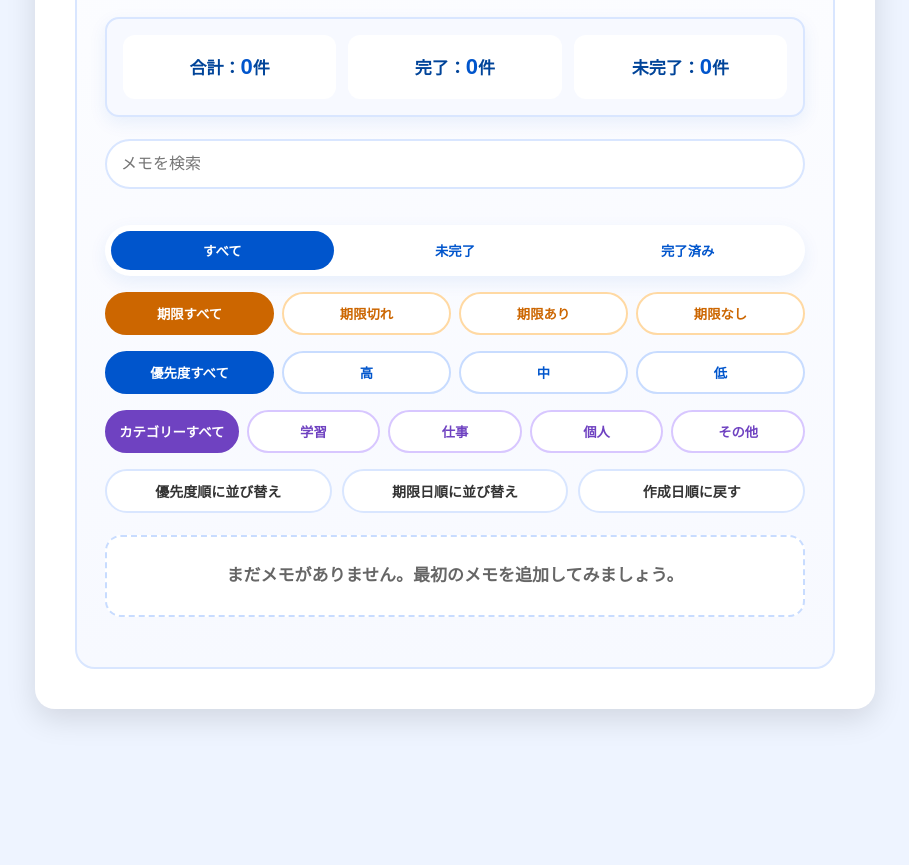
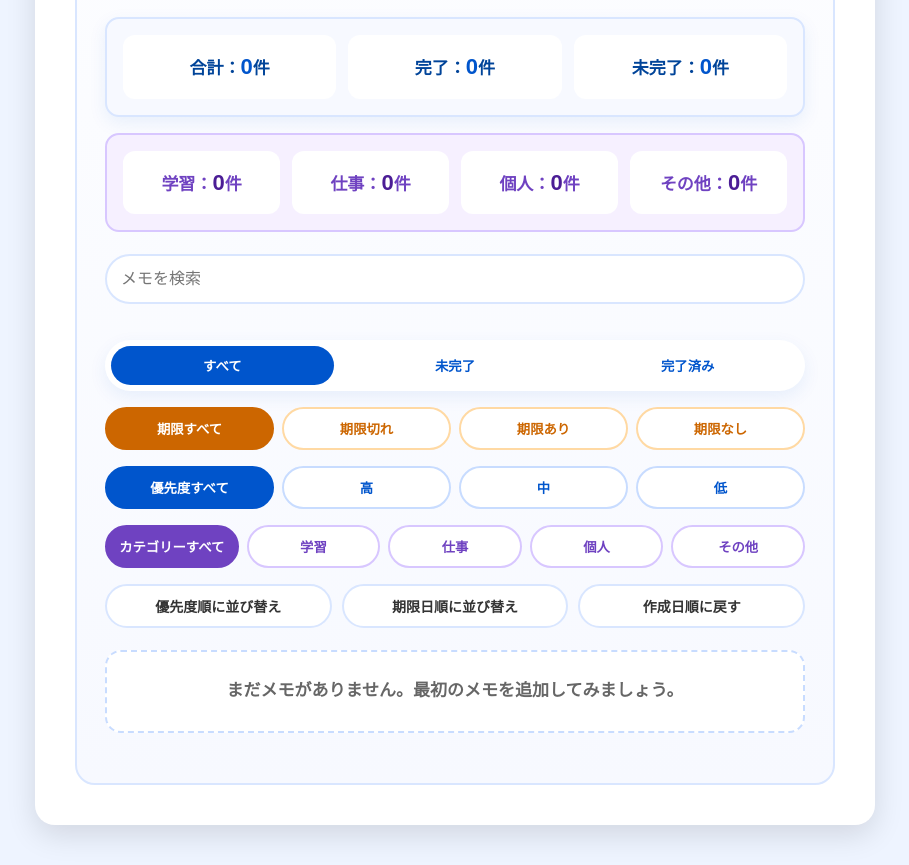
Before and after one commit to kanto879/day1-profire, a plain HTML site: page index.html in a window 1280 px wide. Shown: the part 1943-2808 px from the top of the page, without its empty margins (185-1094 px from the left). Before the commit the page ends 2692 px from the top, so only its background shows below. Drawn offline with Linux system fonts and the light colour scheme.

Commit message:
add category counts

```diff
--- a/index.html
+++ b/index.html
@@ -100,6 +100,13 @@
   <p>未完了：<span id="activeCount">0</span>件</p>
 </div>
 
+<div class="category-count-box">
+  <p>学習：<span id="studyCount">0</span>件</p>
+  <p>仕事：<span id="workCount">0</span>件</p>
+  <p>個人：<span id="personalCount">0</span>件</p>
+  <p>その他：<span id="otherCount">0</span>件</p>
+</div>
+
 <div class="search-box">
   <input type="text" id="searchInput" placeholder="メモを検索">
 </div>
--- a/script.js
+++ b/script.js
@@ -17,6 +17,11 @@ const emptyMessage = document.getElementById("emptyMessage");
 const totalCount = document.getElementById("totalCount");
 const doneCount = document.getElementById("doneCount");
 const activeCount = document.getElementById("activeCount");
+
+const studyCount = document.getElementById("studyCount");
+const workCount = document.getElementById("workCount");
+const personalCount = document.getElementById("personalCount");
+const otherCount = document.getElementById("otherCount");
 
 const showAllButton = document.getElementById("showAllButton");
 const showActiveButton = document.getElementById("showActiveButton");
@@ -217,6 +222,29 @@ function updateCounts() {
   totalCount.textContent = total;
   doneCount.textContent = done;
   activeCount.textContent = active;
+}
+
+function updateCategoryCounts() {
+  const study = memos.filter(function(memo) {
+    return (memo.category || "study") === "study";
+  }).length;
+
+  const work = memos.filter(function(memo) {
+    return memo.category === "work";
+  }).length;
+
+  const personal = memos.filter(function(memo) {
+    return memo.category === "personal";
+  }).length;
+
+  const other = memos.filter(function(memo) {
+    return memo.category === "other";
+  }).length;
+
+  studyCount.textContent = study;
+  workCount.textContent = work;
+  personalCount.textContent = personal;
+  otherCount.textContent = other;
 }
 
 function updateFilterButtons() {
@@ -562,6 +590,7 @@ function renderMemos() {
   });
 
   updateCounts();
+  updateCategoryCounts();
   updateFilterButtons();
   updateDueFilterButtons();
   updatePriorityFilterButtons();
--- a/style.css
+++ b/style.css
@@ -339,6 +339,13 @@ input {
     width: 100%;
   }
 
+    .category-count-box {
+    grid-template-columns: 1fr;
+  }
+
+  .category-count-box p {
+    text-align: left;
+  }
 }
 
 .clear-button {
@@ -926,3 +933,29 @@ input {
   color: white;
   border-color: #6f42c1;
 }
+
+.category-count-box {
+  display: grid;
+  grid-template-columns: repeat(4, 1fr);
+  gap: 12px;
+  background-color: #f6f0ff;
+  border: 2px solid #d8c7ff;
+  border-radius: 14px;
+  padding: 16px;
+  margin-top: 16px;
+}
+
+.category-count-box p {
+  margin: 0;
+  background-color: #ffffff;
+  padding: 12px;
+  border-radius: 12px;
+  text-align: center;
+  font-weight: bold;
+  color: #6f42c1;
+}
+
+.category-count-box span {
+  font-size: 22px;
+  color: #4b1d95;
+}
```
